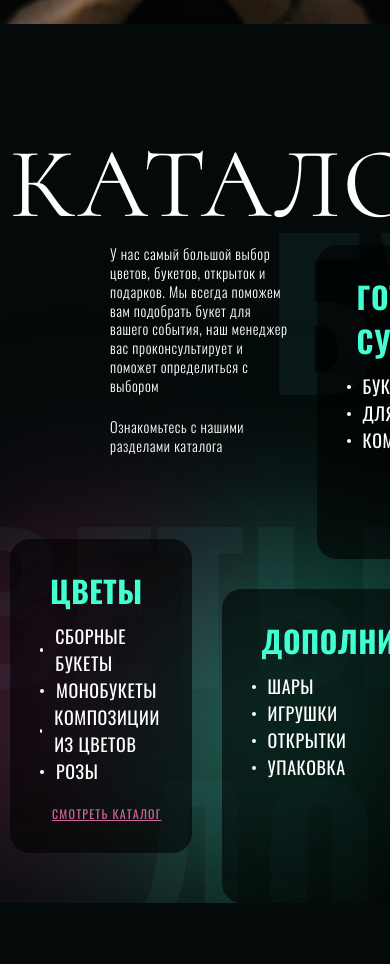
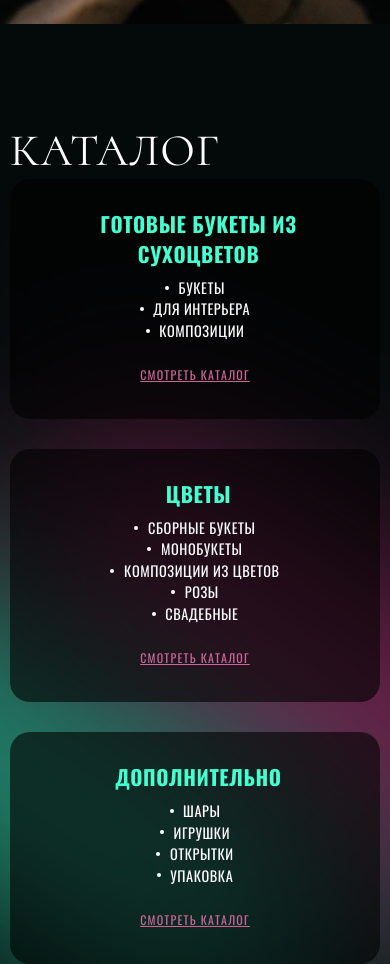
Before and after one commit to TiroZit/LoverFlower, a website: page src/home.pug in a window 390 px wide. Shown: the part 820-1784 px from the top of the page. Before the commit the page ends 1723 px from the top, so only its background shows below. Drawn offline with nearby package versions, Linux system fonts and the light colour scheme; files that its build step writes are made by us from their sources; files whose address does not match are found by name.

Commit message:
catalog responsive

```diff
--- a/gulp/version.json
+++ b/gulp/version.json
@@ -1,3 +1,3 @@
 {
-    "main": "20220120221448"
+    "main": "20220122133705"
 }
--- a/src/_html/catalog.pug
+++ b/src/_html/catalog.pug
@@ -19,6 +19,7 @@
           li.item-catalog__item Монобукеты
           li.item-catalog__item Композиции из цветов
           li.item-catalog__item розы
+          li.item-catalog__item свадебные
         a.item-catalog__link.view-catalog(href="#") смотреть каталог
       .catalog__item.item-catalog
         .item-catalog__title дополнительно
--- a/src/_scss/catalog.scss
+++ b/src/_scss/catalog.scss
@@ -10,48 +10,76 @@
     transform: rotate(32.83deg);
   }
   &::before{
-    width: percent(707, 1920);
-    height: percent(636, 1920);
+    width: rem(707);
+    height: rem(236);
     left: percent(-20, 1920);
     top: percent(1065, 1920);
     background: #7D2253;
   }
   &::after{
-    width: percent(879, 1920);
-    height: percent(711, 1920);
+    width: rem(879);
+    height: rem(230);
     top: percent(1100, 1920);
     right: percent(100, 1920);
     background: #249479;
   }
   &__items{
     display: grid;
-    grid-template: 1fr 1fr / auto 540px;
+    grid-template-columns: 1fr 1fr;
     gap: rem(30);
+    @include media-breakpoint-down(mobile){
+      grid-template-columns: 1fr;
+    }
   }
   &__item{
+    @include media-breakpoint-down(tablet){
+      align-items: center;
+    }
     &:nth-child(1){
       transform: translatex(100px);
+      @include media-breakpoint-down(tablet){
+        transform: translatex(50px);
+      }
+      @include media-breakpoint-down(mobile){
+        display: none;
+      }
     }
     &:nth-child(2){
-      width: 445px;
-      justify-self: right;
+      align-self: end;
+      @include media-breakpoint-up(mobile){
         &::before{
           content:'букеты';
         }
       }
+      @include media-breakpoint-up(tablet){
+        margin-left: 100px;
+      }
+      @include media-breakpoint-down(tablet){
+        grid-column: span 2;
+      }
+      @include media-breakpoint-down(mobile){
+        grid-column: auto;
+      }
+    }
     &:nth-child(3){
+      @include media-breakpoint-up(mobile){
         top: -50px;
+        margin-top: 50px;
         &::before{
           content:'Цветы';
           left: -200px;
         }
       }
+    }
     &:nth-child(4){
+      align-self: end;
+      @include media-breakpoint-up(mobile){
         &::before{
           content:'дополнительно';
           top: auto;
           bottom: -50px;
           left: -100px;
+        }
       }
     }
   }
@@ -72,8 +100,12 @@
   padding: 30px;
   background-color: rgba($color: #000000, $alpha: 0.6);
   border-radius: 20px;
+  @include media-breakpoint-down(tablet){
+    text-align: center;
+  }
+  @include media-breakpoint-up(mobile){
     &::before{
-    content:'Цветы';
+      content:'';
       position: absolute;
       z-index: -2;
       top: -40px;
@@ -83,9 +115,11 @@
       font-weight: 700;
       color: #0A1717;
     }
+  }
   &__title{
-    font-size: rem(30);
+    @include adaptiveValue("font-size", 30, 20);
     font-weight: 700;
+    max-width: 271px;
     line-height: math.div(44, 30);
     color: $colorTurquoise;
     margin-left: em(10,30);
@@ -96,7 +130,7 @@
   &__item{
     display: flex;
     align-items: center;
-    font-size: rem(18);
+    @include adaptiveValue("font-size", 18, 14);
     line-height: math.div(27, 18);
     &::before{
       content:'';
@@ -107,9 +141,14 @@
       border-radius: 50%;
       margin-right: em(12,18);
     }
+    @include media-breakpoint-down(tablet){
+      justify-content: center;
+    }
   }
   &__link{
     margin-top: em(20,12);
+    @include media-breakpoint-up(tablet){
       margin-left: auto;
     }
   }
+}
--- a/src/_scss/common.scss
+++ b/src/_scss/common.scss
@@ -10,7 +10,7 @@
   text-transform: uppercase;
 }
 h2{
-  font-size: rem(100);
+  @include adaptiveValue("font-size", 100, 40);
   font-weight: 400;
   line-height: math.div(121, 100);
   letter-spacing: 0.02em;
@@ -112,4 +112,5 @@
   letter-spacing: 0.1em;
   text-decoration-line: underline !important;
   color: $colorMagenta;
+  padding: em(5,12);
 }
```
Also changed, not shown: docs/css/style.css, docs/css/style.min.css, docs/home.html. Lines whose indentation alone changed are shown as unchanged.
